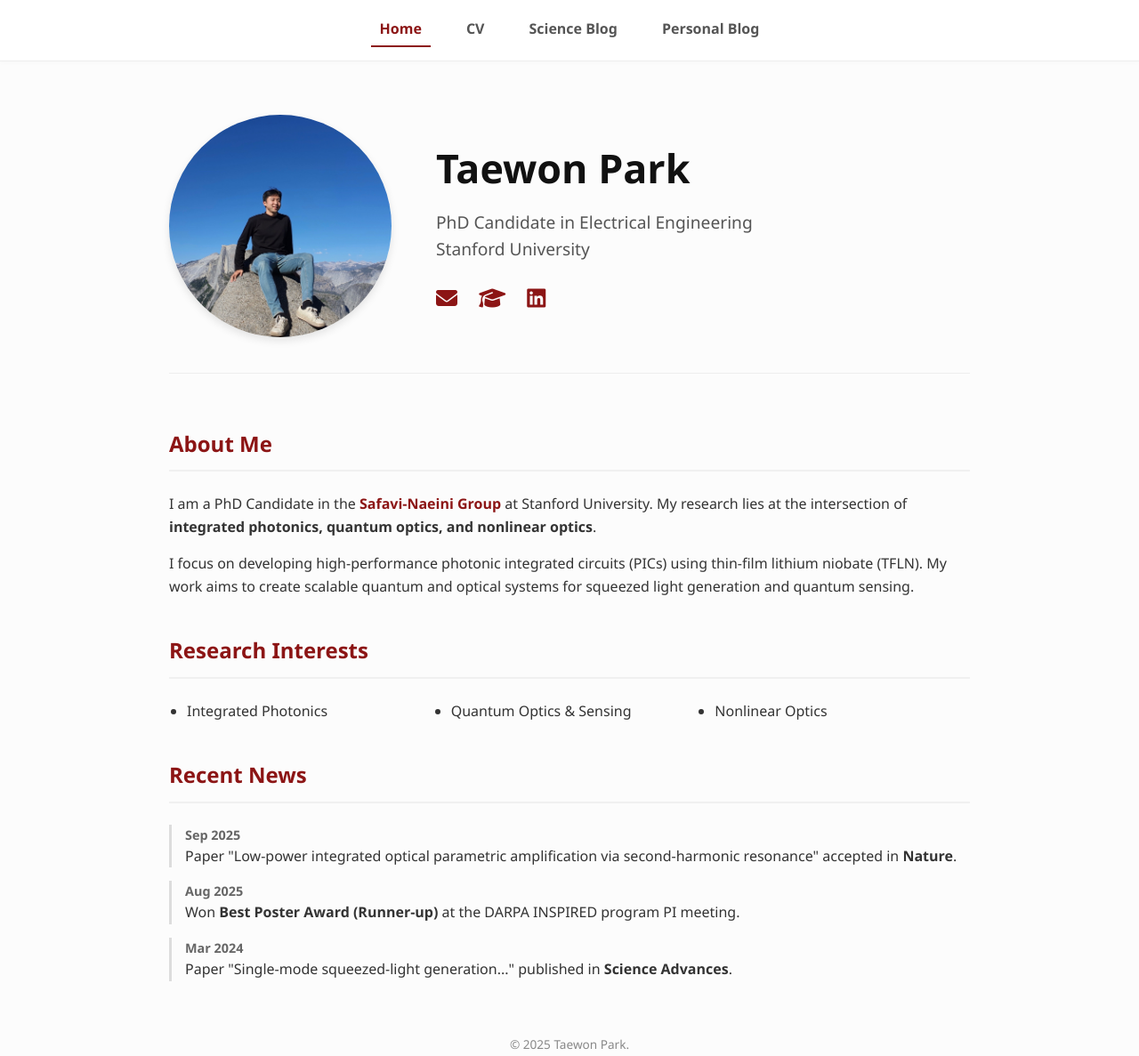
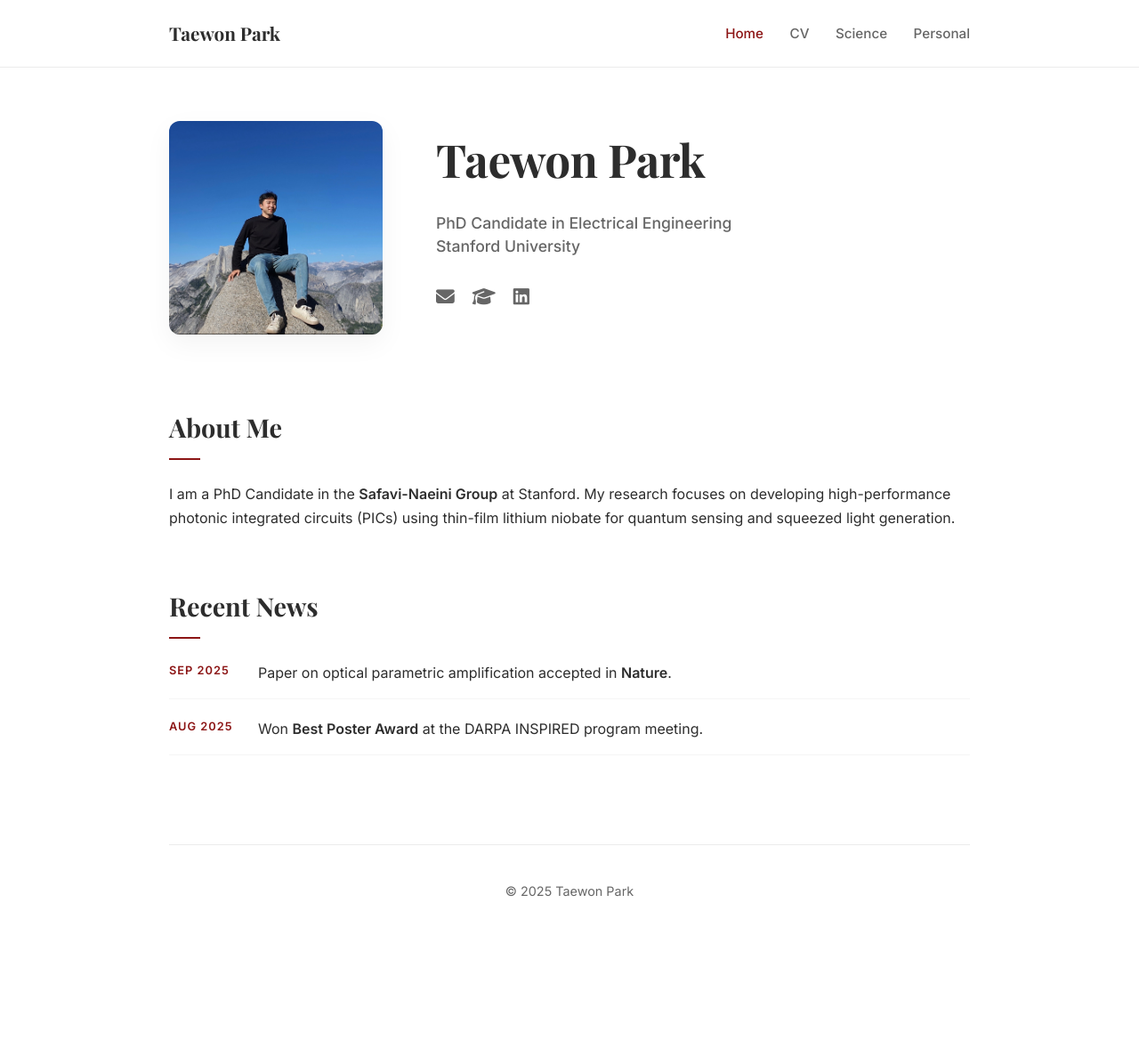
Before and after one commit to TaewonP/taewonp.github.io, a plain HTML site: page index.html in a window 1280 px wide. Shown: the whole page at 89% size. After the commit the page ends 1114 px from the top, so only its background shows below. Drawn offline with nearby package versions, Linux system fonts and the light colour scheme; a web font is replaced by a local one.

Commit message:
Update index.html

```diff
--- a/index.html
+++ b/index.html
@@ -3,211 +3,68 @@
 <head>
     <meta charset="UTF-8">
     <meta name="viewport" content="width=device-width, initial-scale=1.0">
-    <title>Taewon Park | Stanford University</title>
+    <title>Taewon Park | Stanford</title>
+    <link href="https://fonts.googleapis.com/css2?family=Inter:wght@400;500;600&family=Playfair+Display:ital,wght@0,700;1,700&display=swap" rel="stylesheet">
     <link rel="stylesheet" href="https://cdnjs.cloudflare.com/ajax/libs/font-awesome/6.4.0/css/all.min.css">
     <style>
-        :root {
-            --primary-color: #8C1515; /* Stanford Red */
-            --text-color: #333;
-            --bg-color: #fcfcfc;
-            --nav-bg: #fff;
-        }
-
-        body {
-            font-family: 'Segoe UI', Roboto, Helvetica, Arial, sans-serif;
-            line-height: 1.6;
-            color: var(--text-color);
-            background-color: var(--bg-color);
-            margin: 0;
-            padding: 0;
-        }
-
-        /* Navigation Bar */
-        .navbar {
-            background-color: var(--nav-bg);
-            border-bottom: 1px solid #eee;
-            padding: 15px 0;
-            position: sticky;
-            top: 0;
-            z-index: 1000;
-            box-shadow: 0 2px 5px rgba(0,0,0,0.02);
-        }
-
-        .nav-container {
-            max-width: 900px;
-            margin: 0 auto;
-            padding: 0 20px;
-            display: flex;
-            justify-content: center;
-            gap: 30px;
-        }
-
-        .nav-link {
-            text-decoration: none;
-            color: #555;
-            font-weight: 600;
-            font-size: 1rem;
-            padding: 5px 10px;
-            transition: color 0.3s, border-bottom 0.3s;
-            border-bottom: 2px solid transparent;
-        }
-
-        .nav-link:hover, .nav-link.active {
-            color: var(--primary-color);
-            border-bottom: 2px solid var(--primary-color);
-        }
-
-        .container {
-            max-width: 900px;
-            margin: 0 auto;
-            padding: 40px 20px;
-        }
-
-        /* Hero Section */
-        .hero {
-            display: flex;
-            align-items: center;
-            gap: 50px;
-            margin-bottom: 60px;
-            border-bottom: 1px solid #eee;
-            padding-bottom: 40px;
-            padding-top: 20px;
-        }
-
-        .profile-img {
-            width: 250px;
-            height: 250px;
-            object-fit: cover;
-            border-radius: 50%;
-            box-shadow: 0 4px 10px rgba(0,0,0,0.1);
-        }
-
-        .hero-text h1 {
-            font-size: 2.8rem;
-            margin: 0 0 10px 0;
-            color: #111;
-        }
-
-        .hero-text h2 {
-            font-size: 1.2rem;
-            font-weight: 400;
-            color: #555;
-            margin: 0 0 20px 0;
-        }
-
-        .social-links a {
-            color: var(--primary-color);
-            font-size: 1.5rem;
-            margin-right: 20px;
-            transition: color 0.3s;
-        }
-
-        .social-links a:hover { color: #500000; }
-
-        h3 {
-            font-size: 1.5rem;
-            color: var(--primary-color);
-            border-bottom: 2px solid #f0f0f0;
-            padding-bottom: 10px;
-            margin-top: 40px;
-        }
-
-        .news-item {
-            margin-bottom: 15px;
-            padding-left: 15px;
-            border-left: 3px solid #ddd;
-        }
-
-        .news-date {
-            font-weight: bold;
-            font-size: 0.9rem;
-            color: #666;
-        }
-
-        @media (max-width: 768px) {
-            .hero { flex-direction: column; text-align: center; }
-            .profile-img { width: 200px; height: 200px; }
-            .nav-container { flex-wrap: wrap; gap: 15px; }
-        }
+        :root { --primary: #8C1515; --text: #2d2d2d; --muted: #666; --bg: #ffffff; --border: rgba(0,0,0,0.08); }
+        body { font-family: 'Inter', sans-serif; line-height: 1.7; color: var(--text); background: var(--bg); margin: 0; -webkit-font-smoothing: antialiased; }
+        .navbar { background: rgba(255,255,255,0.9); backdrop-filter: blur(10px); border-bottom: 1px solid var(--border); padding: 20px 0; position: sticky; top: 0; z-index: 1000; }
+        .nav-container { max-width: 900px; margin: 0 auto; padding: 0 30px; display: flex; justify-content: space-between; align-items: center; }
+        .nav-brand { font-family: 'Playfair Display', serif; font-weight: 700; font-size: 1.3rem; text-decoration: none; color: var(--text); }
+        .nav-link { text-decoration: none; color: var(--muted); font-weight: 500; font-size: 0.95rem; margin-left: 25px; transition: 0.2s; }
+        .nav-link:hover, .nav-link.active { color: var(--primary); }
+        .container { max-width: 900px; margin: 0 auto; padding: 60px 30px; }
+        .hero { display: grid; grid-template-columns: 240px 1fr; gap: 60px; align-items: start; margin-bottom: 80px; }
+        .profile-img { width: 100%; aspect-ratio: 1; object-fit: cover; border-radius: 12px; box-shadow: 0 10px 30px rgba(0,0,0,0.05); }
+        .hero-text h1 { font-family: 'Playfair Display', serif; font-size: 3.2rem; margin: 0 0 10px; letter-spacing: -0.5px; }
+        .hero-text h2 { font-size: 1.1rem; font-weight: 500; color: var(--muted); margin-bottom: 25px; line-height: 1.5; }
+        .social-links { display: flex; gap: 20px; }
+        .social-links a { color: var(--muted); font-size: 1.3rem; transition: 0.2s; }
+        .social-links a:hover { color: var(--primary); transform: translateY(-2px); }
+        h3 { font-family: 'Playfair Display', serif; font-size: 1.8rem; margin: 60px 0 25px; position: relative; }
+        h3::after { content: ''; display: block; width: 35px; height: 2px; background: var(--primary); margin-top: 10px; }
+        .news-item { display: grid; grid-template-columns: 100px 1fr; margin-bottom: 20px; padding-bottom: 15px; border-bottom: 1px solid #f5f5f5; }
+        .news-date { font-weight: 600; font-size: 0.8rem; color: var(--primary); text-transform: uppercase; letter-spacing: 1px; }
+        footer { margin-top: 100px; padding: 40px 0; border-top: 1px solid var(--border); text-align: center; color: var(--muted); font-size: 0.9rem; }
+        @media (max-width: 768px) { .hero { grid-template-columns: 1fr; text-align: center; } .profile-img { width: 180px; margin: 0 auto; } .social-links { justify-content: center; } .nav-container { flex-direction: column; gap: 15px; } }
     </style>
 </head>
 <body>
-
-    <!-- Navigation Bar -->
     <nav class="navbar">
         <div class="nav-container">
-            <a href="index.html" class="nav-link active">Home</a>
-            <a href="cv.html" class="nav-link">CV</a>
-            <a href="blog-science.html" class="nav-link">Science Blog</a>
-            <a href="blog-personal.html" class="nav-link">Personal Blog</a>
+            <a href="index.html" class="nav-brand">Taewon Park</a>
+            <div class="nav-links">
+                <a href="index.html" class="nav-link active">Home</a>
+                <a href="cv.html" class="nav-link">CV</a>
+                <a href="blog-science.html" class="nav-link">Science</a>
+                <a href="blog-personal.html" class="nav-link">Personal</a>
+            </div>
         </div>
     </nav>
-
     <div class="container">
-
-        <!-- Hero Section -->
         <div class="hero">
-            <!-- PHOTO INSTRUCTION: This line looks for 'profile.jpg' in your repository -->
             <img src="profile.jpg" alt="Taewon Park" class="profile-img">
-
             <div class="hero-text">
                 <h1>Taewon Park</h1>
                 <h2>PhD Candidate in Electrical Engineering<br>Stanford University</h2>
-
                 <div class="social-links">
                     <a href="mailto:twpark@stanford.edu"><i class="fas fa-envelope"></i></a>
-                    <a href="https://scholar.google.com/citations?user=5C_wbnMAAAAJ&hl=en" target="_blank"><i class="fas fa-graduation-cap"></i></a>
-                    <a href="https://www.linkedin.com/in/taewon-park-4353001a0" target="_blank"><i class="fab fa-linkedin"></i></a>
+                    <a href="https://scholar.google.com" target="_blank"><i class="fas fa-graduation-cap"></i></a>
+                    <a href="https://linkedin.com" target="_blank"><i class="fab fa-linkedin"></i></a>
                 </div>
             </div>
         </div>
-
-        <!-- About Section -->
         <section>
             <h3>About Me</h3>
-            <p>
-                I am a PhD Candidate in the <strong><a href="https://linqs.stanford.edu//" target="_blank" style="color:var(--primary-color); text-decoration:none;">Safavi-Naeini Group</a></strong> at Stanford University. My research lies at the intersection of <strong>integrated photonics, quantum optics, and nonlinear optics</strong>.
-            </p>
-            <p>
-                I focus on developing high-performance photonic integrated circuits (PICs) using thin-film lithium niobate (TFLN). My work aims to create scalable quantum and optical systems for squeezed light generation and quantum sensing.
-            </p>
+            <p>I am a PhD Candidate in the <strong>Safavi-Naeini Group</strong> at Stanford. My research focuses on developing high-performance photonic integrated circuits (PICs) using thin-film lithium niobate for quantum sensing and squeezed light generation.</p>
         </section>
-
-        <!-- Research Interests -->
-        <section>
-            <h3>Research Interests</h3>
-            <ul style="display: grid; grid-template-columns: repeat(auto-fit, minmax(250px, 1fr)); gap: 10px; padding-left: 20px;">
-                <li>Integrated Photonics</li>
-                <li>Quantum Optics & Sensing</li>
-                <li>Nonlinear Optics</li>
-            </ul>
-        </section>
-
-        <!-- Recent News -->
         <section>
             <h3>Recent News</h3>
-
-            <div class="news-item">
-                <div class="news-date">Sep 2025</div>
-                <div>Paper "Low-power integrated optical parametric amplification via second-harmonic resonance" accepted in <strong>Nature</strong>.</div>
-            </div>
-
-            <div class="news-item">
-                <div class="news-date">Aug 2025</div>
-                <div>Won <strong>Best Poster Award (Runner-up)</strong> at the DARPA INSPIRED program PI meeting.</div>
-            </div>
-
-            <div class="news-item">
-                <div class="news-date">Mar 2024</div>
-                <div>Paper "Single-mode squeezed-light generation..." published in <strong>Science Advances</strong>.</div>
-            </div>
+            <div class="news-item"><span class="news-date">Sep 2025</span><div>Paper on optical parametric amplification accepted in <strong>Nature</strong>.</div></div>
+            <div class="news-item"><span class="news-date">Aug 2025</span><div>Won <strong>Best Poster Award</strong> at the DARPA INSPIRED program meeting.</div></div>
         </section>
-
-        <footer style="margin-top: 60px; text-align: center; font-size: 0.85rem; color: #888;">
-            &copy; 2025 Taewon Park.
-        </footer>
-
+        <footer>&copy; 2025 Taewon Park</footer>
     </div>
-
 </body>
 </html>
```
